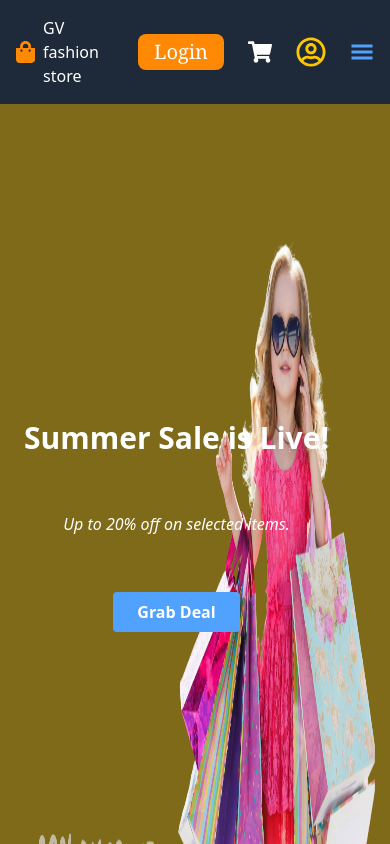
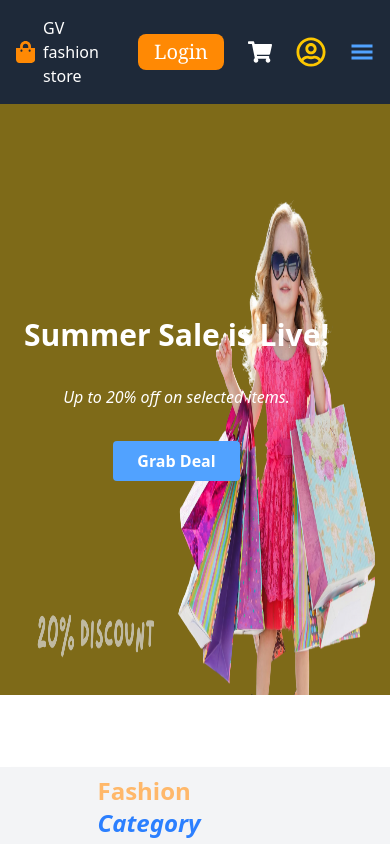
Before and after one commit to murugan9658/Online-clothes-store, a React (Vite) app: page / in a window 390 px wide. Shown: the top 844 px of the page. Built offline with nearby package versions, Linux system fonts and the light colour scheme; the HTML template or start-up script is replaced by a standard one.

Commit message:
hero jsx mobile view update

```diff
--- a/src/Components/Hero.jsx
+++ b/src/Components/Hero.jsx
@@ -48,7 +48,7 @@ const LandingSlider = () => {
   }, [index]);
 
   return (
-    <div className="relative w-full h-screen   bg-gray-500 overflow-hidden">
+    <div className="relative w-full md:h-screen h-[70vh]   bg-gray-500 overflow-hidden">
       <AnimatePresence mode="wait">
         <motion.div
           key={slides[index].id}
@@ -72,7 +72,7 @@ const LandingSlider = () => {
                 initial={{ opacity: 0, x: 60 }}
                 animate={{ opacity: 1, x: 0 }}
                 transition={{ duration: 0.6 }}
-                className="relative z-10 flex-col space-y-14  px-6 text-center   md:ml-32    text-white max-w-xl "
+                className="relative z-10 flex-col md:space-y-14 space-y-8  px-6 text-center   md:ml-32    text-white max-w-xl "
               >
                 <h2 className="text-3xl md:text-5xl font-bold hover:scale-105 duration-300">{slides[index].title}</h2>
                 <p className=" text-base italic md:text-lg">{slides[index].desc}</p>
```
